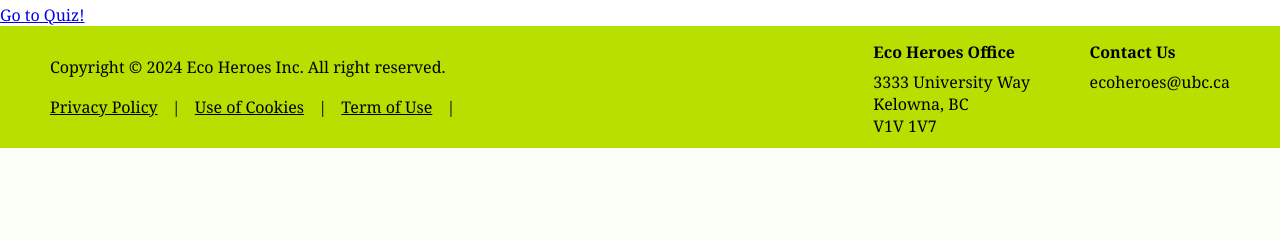
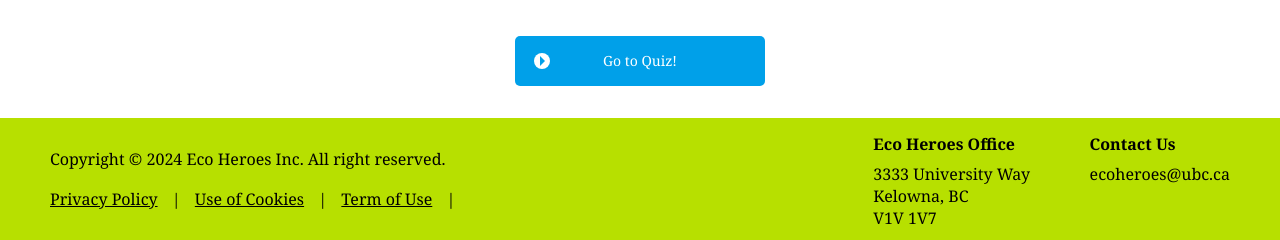
Before and after one commit to vol2468/Eco-Heroes, a Flask app: page /info in a window 1280 px wide. Shown: the part 1528-1768 px from the top of the page. Before the commit the page ends 1676 px from the top, so only its background shows below. Run offline with Flask 3, Linux system fonts and the light colour scheme; parts of the project's set-up code (start-up, migrations or seed data) failed here and were passed over.

Commit message:
modified

```diff
--- a/Dashboard/scripts/static/info.css
+++ b/Dashboard/scripts/static/info.css
@@ -9,3 +9,63 @@
     text-align: center;
     font-size: 1.2em;
 }
+
+.Radius5 {
+    border-radius: 5px;
+    -webkit-border-radius: 5px;
+    -moz-border-radius: 5px;
+}
+
+.Button {
+	overflow: hidden;
+	width: 250px;
+	height: 50px;
+	margin: auto;
+    margin-top: 2em;
+    margin-bottom: 2em;
+	padding: 0;
+}
+.Button a {
+	display: block;
+	position: relative;
+	z-index: 100;
+	text-align:center;
+	background: #00a0e9;
+	color: #fff;
+	font-size: 14px;
+	line-height: 50px;
+	text-decoration:none;
+}
+.Button a:hover {
+	background: #3ab2e9;
+}
+
+#IconList3 a:before {
+	display: block;
+	content: "";
+	position: absolute;
+	top: 50%;
+	left: 19px;
+	width: 16px;
+	height: 16px;
+	margin-top: -8px;
+	border-radius: 50%;
+    -webkit-border-radius: 50%;
+    -moz-border-radius: 50%;
+	background: #fff;
+}
+#IconList3 a:after {
+	display: block;
+	content: "";
+	position: absolute;
+	top: 50%;
+	left: 25px;
+	width: 0;
+	height: 0;
+	margin-top: -5px;
+	border: 5px solid transparent;
+	border-left: 5px solid #00a0e9;
+}
+#IconList3 a:hover:after {
+	border-left: 5px solid #3ab2e9;
+}
```
Also changed, not shown: Dashboard/scripts/__init__.py (+5 -7 lines), Dashboard/scripts/models.py (+4 -3 lines), Dashboard/scripts/views.py (+15 -14 lines).
